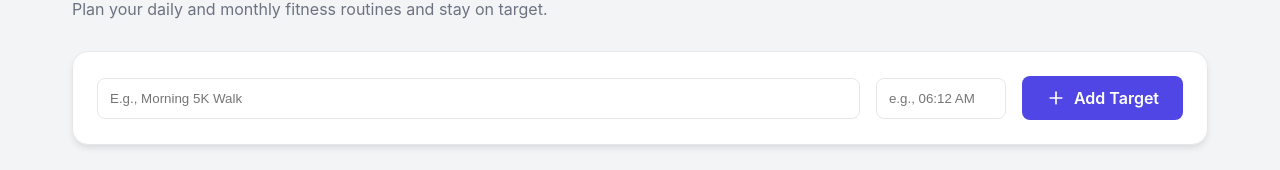
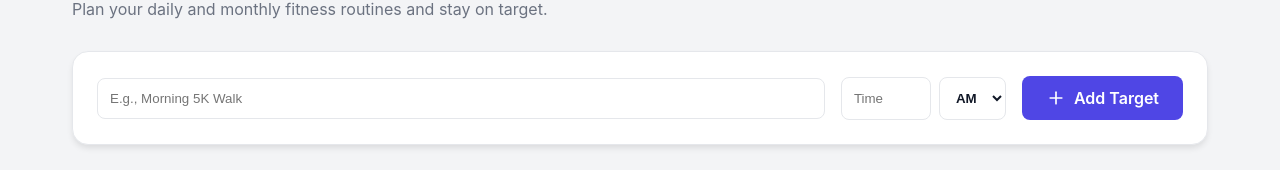
Before and after one commit to Chidvilas-264/PaceBoard-frontend, a React (Vite) app: page /checklist in a window 1280 px wide. Shown: the part 171-341 px from the top of the page. Built offline with nearby package versions, Linux system fonts and the light colour scheme; no server answers; sample sign-in values are in the browser's storage.

Commit message:
refactor(ui): update checklist ampm dropdown, date format logic, and challenge buttons

```diff
--- a/src/pages/Checklist.jsx
+++ b/src/pages/Checklist.jsx
@@ -6,6 +6,7 @@ export default function Checklist({ user }) {
   const [tasks, setTasks] = useState([]);
   const [newTaskName, setNewTaskName] = useState('');
   const [newTaskTime, setNewTaskTime] = useState('');
+  const [taskAmpm, setTaskAmpm] = useState('AM');
 
   useEffect(() => {
     if (user) {
@@ -25,10 +26,11 @@ export default function Checklist({ user }) {
   const addTask = async (e) => {
     e.preventDefault();
     if (!newTaskName.trim() || !newTaskTime.trim()) return;
+    const timeString = `${newTaskTime} ${taskAmpm}`;
     try {
       const res = await axios.post(`https://paceboard-backend.onrender.com/api/users/${user.id}/checklist`, {
         taskName: newTaskName,
-        time: newTaskTime,
+        time: timeString,
         completed: false
       });
       setTasks([...tasks, res.data]);
@@ -79,14 +81,18 @@ export default function Checklist({ user }) {
             style={{ width: '100%', padding: '0.75rem', borderRadius: '8px', border: '1px solid var(--border)', background: 'var(--surface)', color: 'var(--text-main)' }}
           />
         </div>
-        <div>
+        <div style={{ display: 'flex', gap: '0.5rem' }}>
           <input
             type="text"
-            placeholder="e.g., 06:12 AM"
+            placeholder="Time"
             value={newTaskTime}
             onChange={(e) => setNewTaskTime(e.target.value)}
-            style={{ width: '130px', padding: '0.75rem', borderRadius: '8px', border: '1px solid var(--border)', background: 'var(--surface)', color: 'var(--text-main)' }}
+            style={{ width: '90px', padding: '0.75rem', borderRadius: '8px', border: '1px solid var(--border)', background: 'var(--surface)', color: 'var(--text-main)' }}
           />
+          <select value={taskAmpm} onChange={(e) => setTaskAmpm(e.target.value)} style={{ padding: '0.75rem', borderRadius: '8px', border: '1px solid var(--border)', background: 'var(--surface)', color: 'var(--text-main)', cursor: 'pointer', fontWeight: 'bold' }}>
+            <option value="AM">AM</option>
+            <option value="PM">PM</option>
+          </select>
         </div>
         <button type="submit" className="btn-primary" style={{ display: 'flex', alignItems: 'center', gap: '0.5rem', height: '100%' }}>
           <Plus size={20} /> Add Target
--- a/src/pages/Dashboard.jsx
+++ b/src/pages/Dashboard.jsx
@@ -38,6 +38,13 @@ export default function Dashboard({ user }) {
       color: '#10B981'
     }
   ];
+
+  const formatDate = (dateStr) => {
+    if (!dateStr) return '';
+    const parts = dateStr.split('-');
+    if (parts.length === 3) return `${parts[2]}:${parts[1]}:${parts[0]}`;
+    return dateStr;
+  };
 
   const handleExitGroup = async (groupId) => {
     try {
@@ -213,7 +220,7 @@ export default function Dashboard({ user }) {
                     <h4 style={{ fontWeight: 600 }}>{g.name || 'Fitness Group'}</h4>
                     {g.activeSince && (
                       <div style={{ fontSize: '0.8rem', color: 'var(--text-muted)' }}>
-                        Active since: {g.activeSince}
+                        Active since: {formatDate(g.activeSince)}
                       </div>
                     )}
                   </div>
@@ -301,7 +308,7 @@ export default function Dashboard({ user }) {
               {selectedChallenge.status === 'available' ? (
                 <button className="btn-primary" onClick={() => { alert('Joined challenge! Goal tracking updated.'); setSelectedChallenge(null); }} style={{ flex: 1, padding: '1rem', fontWeight: 'bold', background: selectedChallenge.color }}>Accept Challenge</button>
               ) : (
-                <button className="btn-primary" onClick={() => { alert('Saved latest progress.'); setSelectedChallenge(null); }} style={{ flex: 1, padding: '1rem', fontWeight: 'bold', background: selectedChallenge.color }}>Log Progress</button>
+                <button className="btn-primary" onClick={() => { alert('Enrolled in challenge! Goal tracking updated.'); setSelectedChallenge(null); }} style={{ flex: 1, padding: '1rem', fontWeight: 'bold', background: selectedChallenge.color }}>Participate in Challenge</button>
               )}
             </div>
           </div>
--- a/src/pages/FindGroup.jsx
+++ b/src/pages/FindGroup.jsx
@@ -15,6 +15,13 @@ export default function FindGroup({ user }) {
   const [isCreatingGroup, setIsCreatingGroup] = useState(false);
   const [formError, setFormError] = useState('');
   const [toast, setToast] = useState(null);
+
+  const formatDate = (dateStr) => {
+    if (!dateStr) return '';
+    const parts = dateStr.split('-');
+    if (parts.length === 3) return `${parts[2]}:${parts[1]}:${parts[0]}`;
+    return dateStr;
+  };
 
   const showToast = (message, type = 'success') => {
     setToast({ message, type });
@@ -165,7 +172,7 @@ export default function FindGroup({ user }) {
             </div>
             {g.activeSince && (
               <div style={{ fontSize: '0.8rem', color: 'var(--text-muted)', marginBottom: '1.5rem' }}>
-                Active since: {g.activeSince}
+                Active since: {formatDate(g.activeSince)}
               </div>
             )}
             <div style={{ display: 'flex', gap: '1rem' }}>
```
